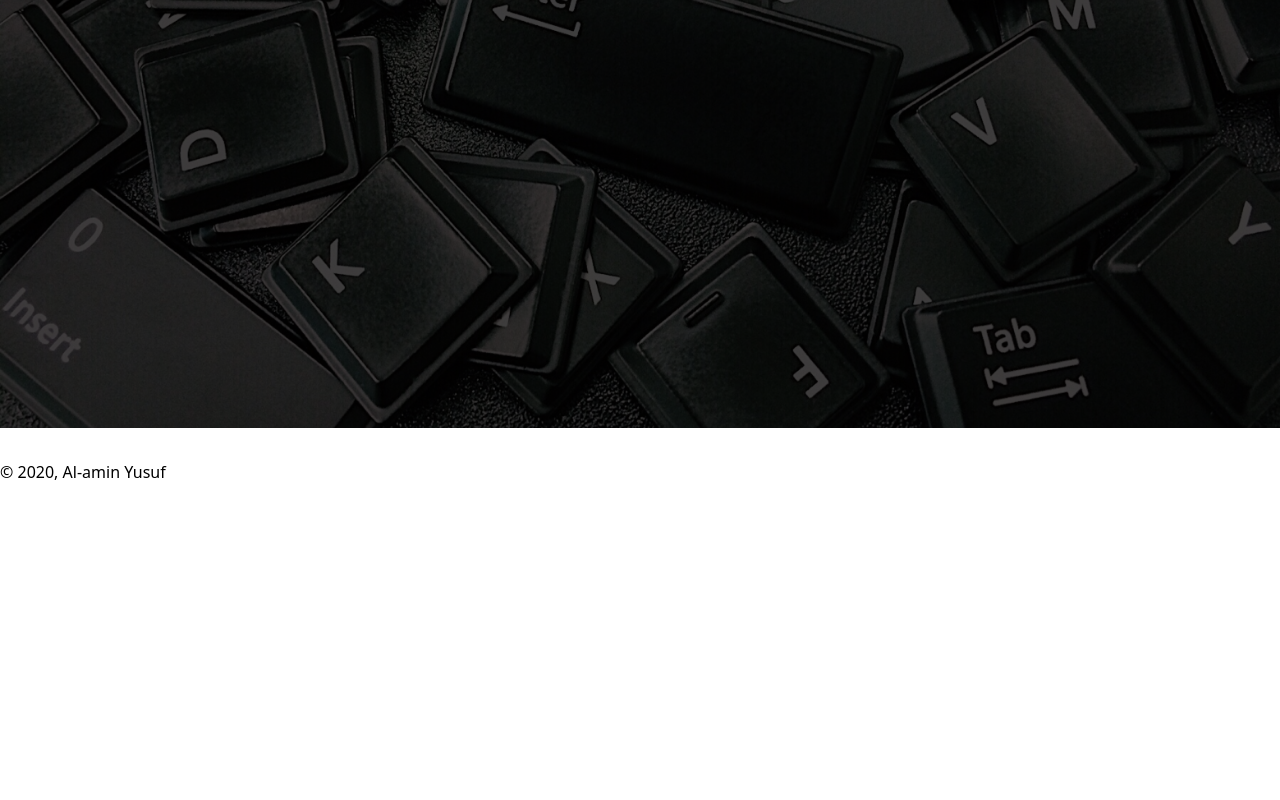
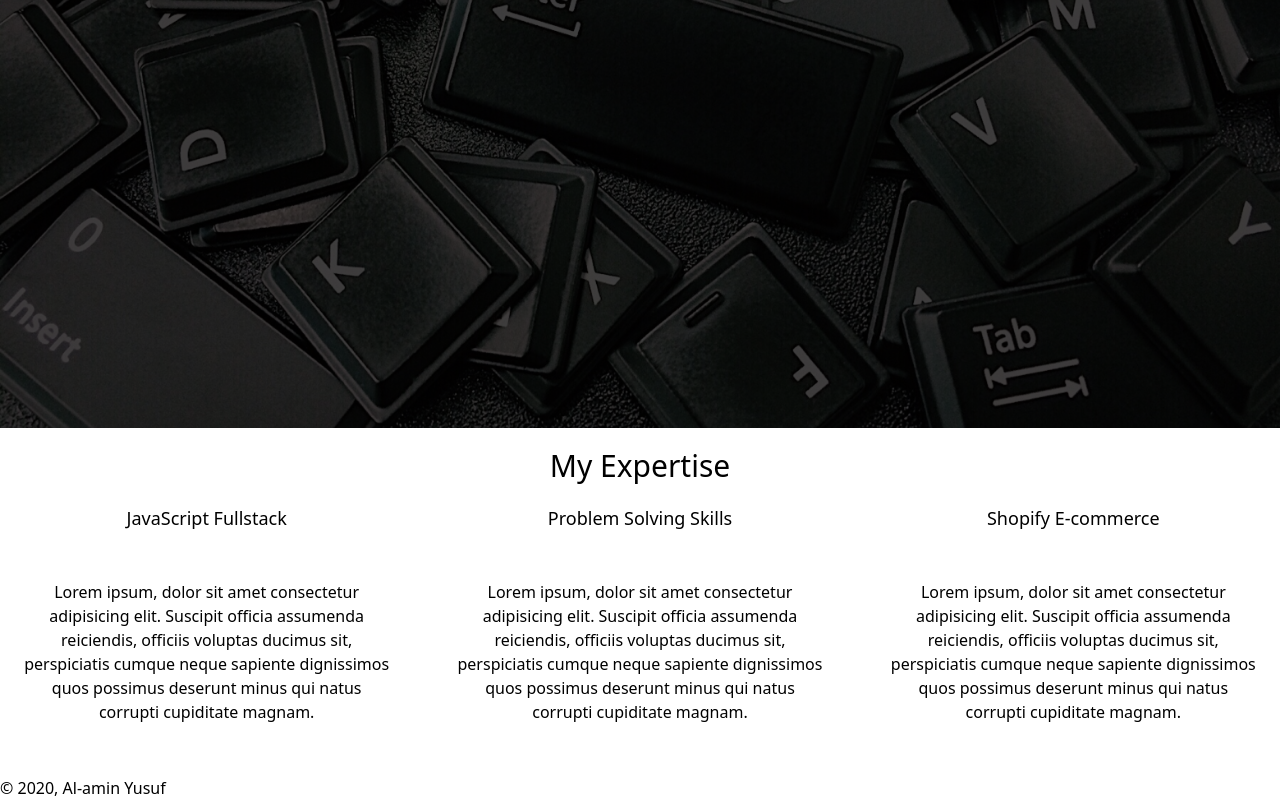
Before and after one commit to alaminyusuf/portfolio, a Gatsby site: page / in a window 1280 px wide. Shown: the part 372-1172 px from the top of the page. Before the commit the page ends 856 px from the top, so only its background shows below. Built offline with nearby package versions, Linux system fonts and the light colour scheme; Gatsby itself is replaced by a stand-in of ours.

Commit message:
about section

```diff
--- /dev/null
+++ b/src/components/Cards.js
@@ -0,0 +1,37 @@
+import React from "react"
+
+const Cards = () => {
+  return (
+    <div className="container gap-5 grid grid-cols-1 md:grid-cols-3">
+      <div className="w-100 text-center h-60">
+        <h1 className="text-lg">JavaScript Fullstack </h1>
+        <p className="centered px-5 text-center text-base">
+          Lorem ipsum, dolor sit amet consectetur adipisicing elit. Suscipit
+          officia assumenda reiciendis, officiis voluptas ducimus sit,
+          perspiciatis cumque neque sapiente dignissimos quos possimus deserunt
+          minus qui natus corrupti cupiditate magnam.
+        </p>
+      </div>
+      <div className="w-100 text-center h-60">
+        <h1 className="text-lg">Problem Solving Skills</h1>
+        <p className="centered px-5 text-center text-base">
+          Lorem ipsum, dolor sit amet consectetur adipisicing elit. Suscipit
+          officia assumenda reiciendis, officiis voluptas ducimus sit,
+          perspiciatis cumque neque sapiente dignissimos quos possimus deserunt
+          minus qui natus corrupti cupiditate magnam.
+        </p>
+      </div>
+      <div className="w-100 text-center h-60">
+        <h1 className="text-lg">Shopify E-commerce</h1>
+        <p className="centered px-5 text-center text-base">
+          Lorem ipsum, dolor sit amet consectetur adipisicing elit. Suscipit
+          officia assumenda reiciendis, officiis voluptas ducimus sit,
+          perspiciatis cumque neque sapiente dignissimos quos possimus deserunt
+          minus qui natus corrupti cupiditate magnam.
+        </p>
+      </div>
+    </div>
+  )
+}
+
+export default Cards
--- a/src/components/style.css
+++ b/src/components/style.css
@@ -53,3 +53,17 @@
   width: 70%;
   margin: 0 auto;
 }
+
+.container {
+  width: 90%;
+  margin: 0 auto;
+}
+
+.centered {
+  position: relative;
+  top: 50%;
+  left: 50%;
+  -moz-transform: translateX(-50%) translateY(-50%);
+  -webkit-transform: translateX(-50%) translateY(-50%);
+  transform: translateX(-50%) translateY(-50%);
+}
--- a/src/pages/index.js
+++ b/src/pages/index.js
@@ -7,6 +7,7 @@ import "../components/style.css"
 import Layout from "../components/layout"
 import SEO from "../components/seo"
 import Hero from "../components/Hero"
+import Cards from "../components/Cards"
 
 const IndexPage = () => (
   <Layout>
@@ -22,6 +23,8 @@ const IndexPage = () => (
         <Hero />
       </div>
     </div>
+    <h1 className="text-2xl md:text-3xl py-5 text-center">My Expertise</h1>
+    <Cards />
   </Layout>
 )
 
```
